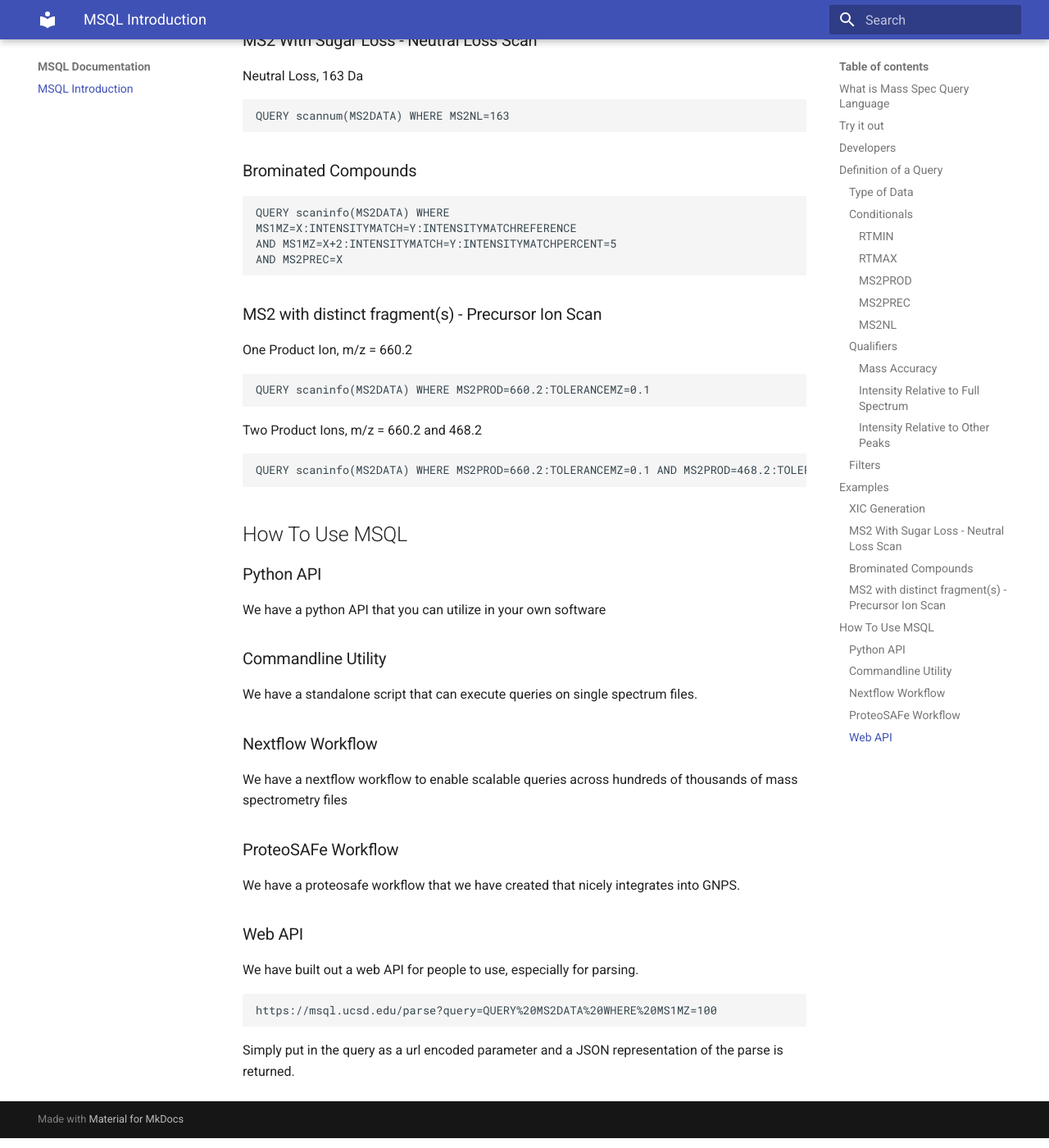
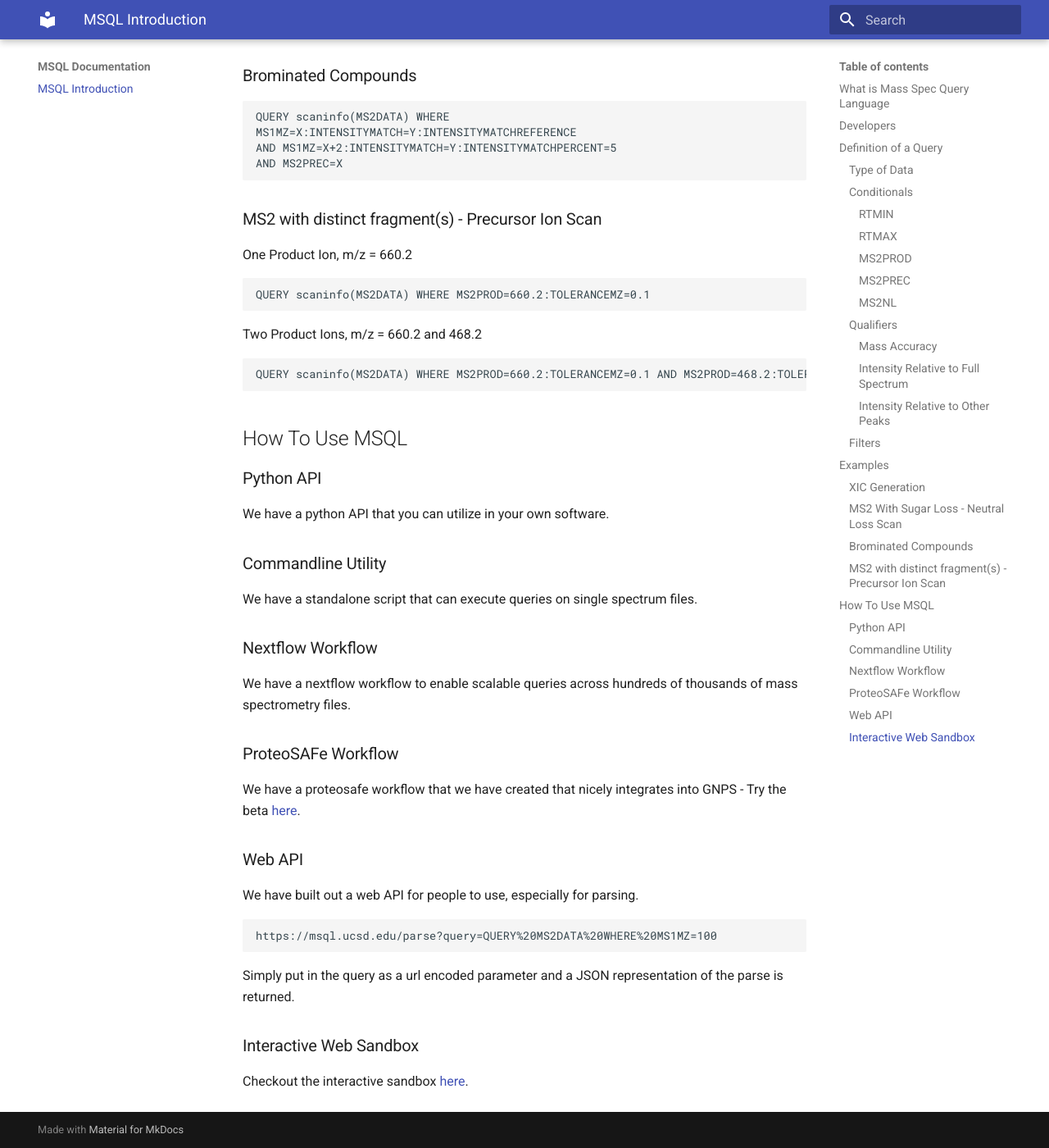
Before and after one commit to mwang87/MassQueryLanguage_Documentation, an MkDocs documentation site: the page built from docs/index.md, in a window 1280 px wide and 1400 px high, scrolled down 3468 px. Shown: the whole window at 82% size. Built offline with MkDocs 1.6.1 and Material for MkDocs 9.7.7, drawn with Linux system fonts in a browser that asks for light colours; some of the changed text lies outside the part shown.

Commit message:
updating

````diff
--- a/docs/index.md
+++ b/docs/index.md
@@ -10,10 +10,6 @@
 1. Expressiveness - Capture complex mass spectrometry patterns that the community would like to look for
 1. Precision - Exactly prescribe how to find data without ambiguity
 1. Relatively Natural - MSQL should be relatively easy to read and write and even use as a way to communicate ideas about mass spectrometry, you know like a language.
-
-## Try it out
-
-If you want to do a large scale query on your data, try our beta workflow [here](https://proteomics2.ucsd.edu/ProteoSAFe/index.jsp?params=%7B%22workflow%22%3A%20%22MSQL-NF%22%7D).
 
 ## Developers
 
@@ -173,7 +169,7 @@
 
 ### Python API
 
-We have a python API that you can utilize in your own software
+We have a python API that you can utilize in your own software.
 
 ### Commandline Utility
 
@@ -181,11 +177,11 @@
 
 ### Nextflow Workflow
 
-We have a nextflow workflow to enable scalable queries across hundreds of thousands of mass spectrometry files
+We have a nextflow workflow to enable scalable queries across hundreds of thousands of mass spectrometry files.
 
 ### ProteoSAFe Workflow
 
-We have a proteosafe workflow that we have created that nicely integrates into GNPS.
+We have a proteosafe workflow that we have created that nicely integrates into GNPS - Try the beta [here](https://proteomics2.ucsd.edu/ProteoSAFe/index.jsp?params=%7B%22workflow%22%3A%20%22MSQL-NF%22%7D).
 
 ### Web API
 
@@ -196,3 +192,7 @@
 ```
 
 Simply put in the query as a url encoded parameter and a JSON representation of the parse is returned.
+
+### Interactive Web Sandbox
+
+Checkout the interactive sandbox [here](https://msql.ucsd.edu/).
````
